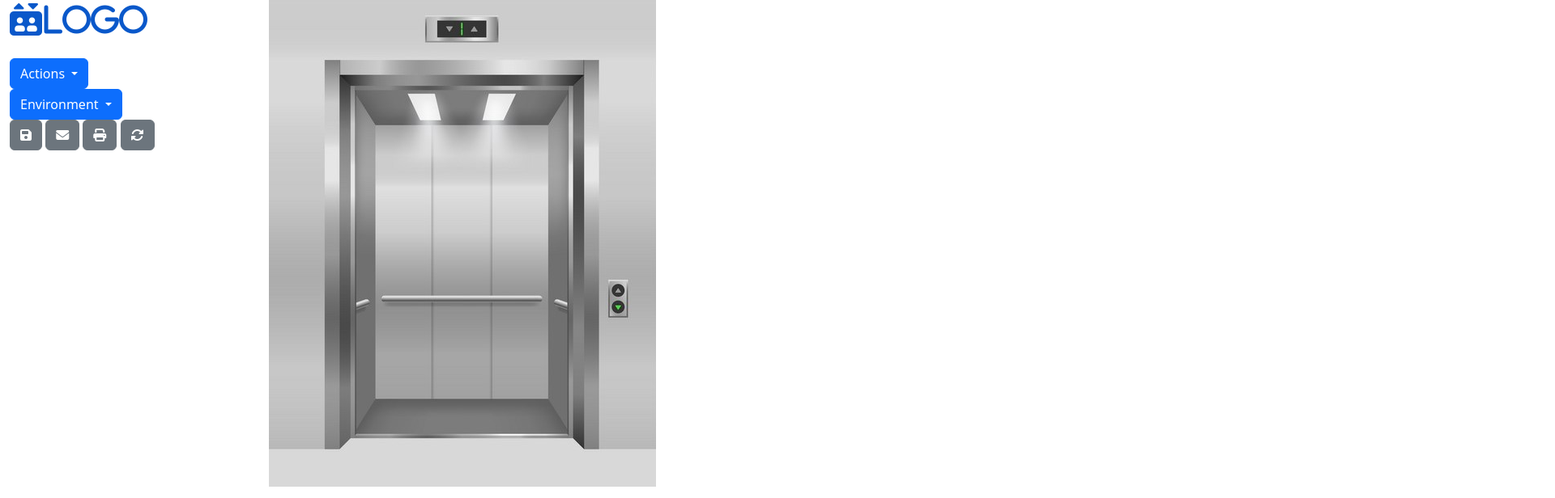
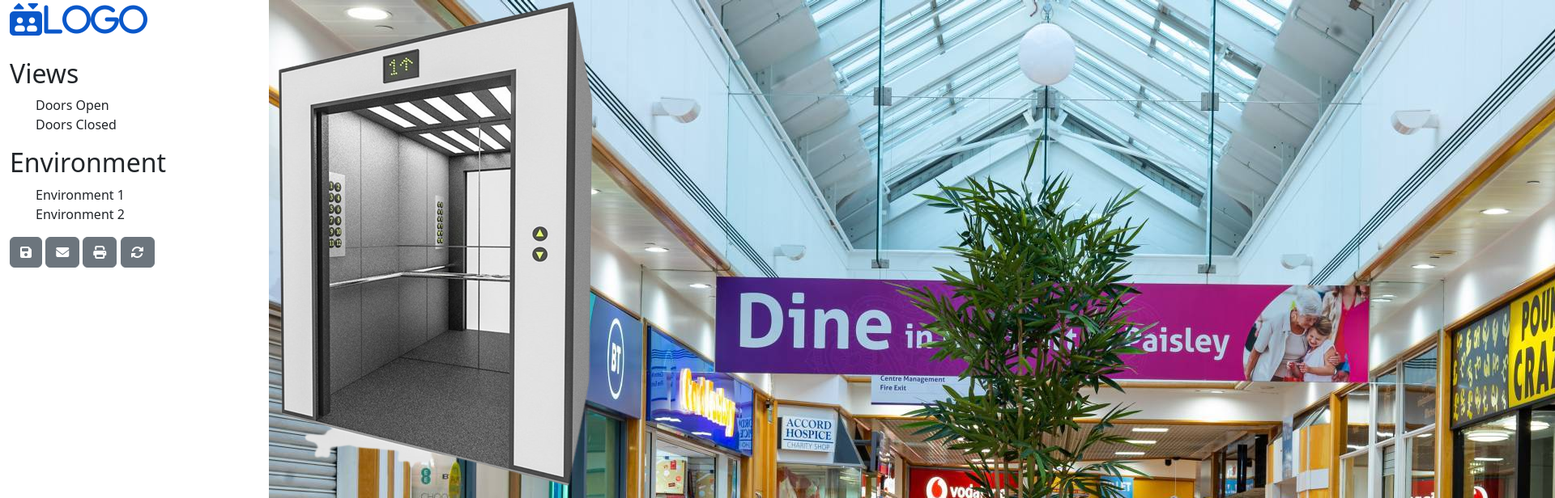
Before and after one commit to KieMerr17/Lift, a plain HTML site: page index.html in a window 1280 px wide. Shown: the top 616 px of the page at 81% size, 1920 px wide, since content can reach past the window. Drawn offline with nearby package versions, Linux system fonts and the light colour scheme.

Commit message:
add images to switch between using javascript

```diff
--- a/assets/css/style.css
+++ b/assets/css/style.css
@@ -1,3 +1,21 @@
 #lift_closed_img {
     display: none;
 }
+
+#image-container {
+    position: relative;
+}
+
+#image-container img {
+    position: absolute;
+    top: 0;
+    left: 0;
+}
+
+#lift_open_img, #lift_closed_img {
+    z-index: 2;
+}
+
+#lift_environ_img_1, #lift_environ_img_2 {
+    z-index: 1;
+}
--- a/assets/js/main.js
+++ b/assets/js/main.js
@@ -1,6 +1,19 @@
-function main(){
-    console.log("Hello")
-}
+document.getElementById('lift_open').addEventListener('click', function() {
+    document.getElementById('lift_open_img').style.display = 'block';
+    document.getElementById('lift_closed_img').style.display = 'none';
+});
 
+document.getElementById('lift_closed').addEventListener('click', function() {
+    document.getElementById('lift_open_img').style.display = 'none';
+    document.getElementById('lift_closed_img').style.display = 'block';
+});
 
-main()
+document.getElementById('lift_environ_1').addEventListener('click', function() {
+    document.getElementById('lift_environ_img_2').style.display = 'none';
+    document.getElementById('lift_environ_img_1').style.display = 'block';
+});
+
+document.getElementById('lift_environ_2').addEventListener('click', function() {
+    document.getElementById('lift_environ_img_1').style.display = 'none';
+    document.getElementById('lift_environ_img_2').style.display = 'block';
+});
--- a/index.html
+++ b/index.html
@@ -22,22 +22,18 @@
                     <a href="#"><h1><i class="fa-solid fa-elevator">LOGO</i></h1></a>
                     <p class=""></p>
                 </div>
-                <div class="dropdown">
-                    <button class="btn btn-primary dropdown-toggle" type="button" data-bs-toggle="dropdown" aria-expanded="false">
-                        Actions
-                    </button>
-                    <ul class="dropdown-menu">
-                        <li><a class="dropdown-item" href="#">Doors Open</a></li>
-                        <li><a class="dropdown-item" href="#">Doors Closed</a></li>
+                <div class="">
+                    <h2>Views</h2>
+                    <ul class="selection">
+                        <a id="lift_open" class="dropdown-item" href="#">Doors Open</a>
+                        <a id="lift_closed" class="dropdown-item" href="#">Doors Closed</a>
                     </ul>
                 </div>
-                <div class="dropdown">
-                    <button class="btn btn-primary dropdown-toggle" type="button" data-bs-toggle="dropdown" aria-expanded="false">
-                        Environment
-                    </button>
-                    <ul class="dropdown-menu">
-                        <li><a class="dropdown-item" href="#">Environment 1</a></li>
-                        <li><a class="dropdown-item" href="#">Environment 2</a></li>
+                <div class="">
+                    <h2>Environment</h2>
+                    <ul class="selection">
+                        <a id="lift_environ_1" class="dropdown-item" href="#">Environment 1</a>
+                        <a id="lift_environ_2" class="dropdown-item" href="#">Environment 2</a>
                     </ul>
                 </div>
                 <div id="" class="btn-grp">
@@ -51,11 +47,11 @@
             <!--Preview Area -->
             <div id="" class="col-lg-9 col-md-9 col-sm-9 ">
                 <div id="" class="">
-                    <div id="lift_open_img">
-                        <img id="" src="/assets/images/openLift.jpg">
-                    </div>
-                    <div id="lift_closed_img">
-                        <img id="" src="/assets/images/openLift.jpg">
+                    <div id="image-container">
+                        <img id="lift_open_img" src="/assets/images/openLift.png">
+                        <img id="lift_closed_img" src="/assets/images/closedLift.png">
+                        <img id="lift_environ_img_1" src="/assets/images/environ_1.webp">
+                        <img id="lift_environ_img_2" src="/assets/images/environ_2.jpg">
                     </div>
                 </div>
             </div>
```
Also changed, not shown: assets/images/closedLift.jpg (deleted), assets/images/closedLift.png (added), assets/images/environ_1.webp (added), assets/images/environ_2.jpg (added), assets/images/openLift.jpg (deleted), assets/images/openLift.png (added).
